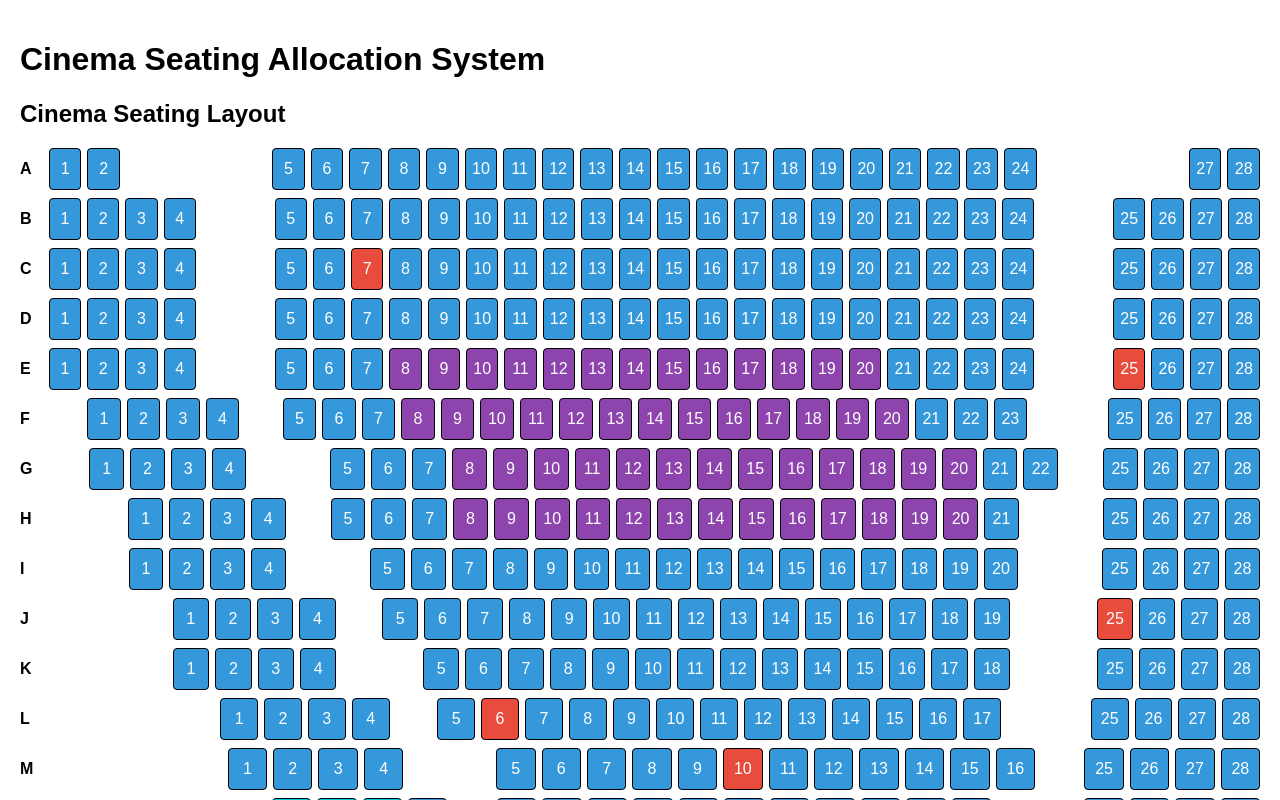
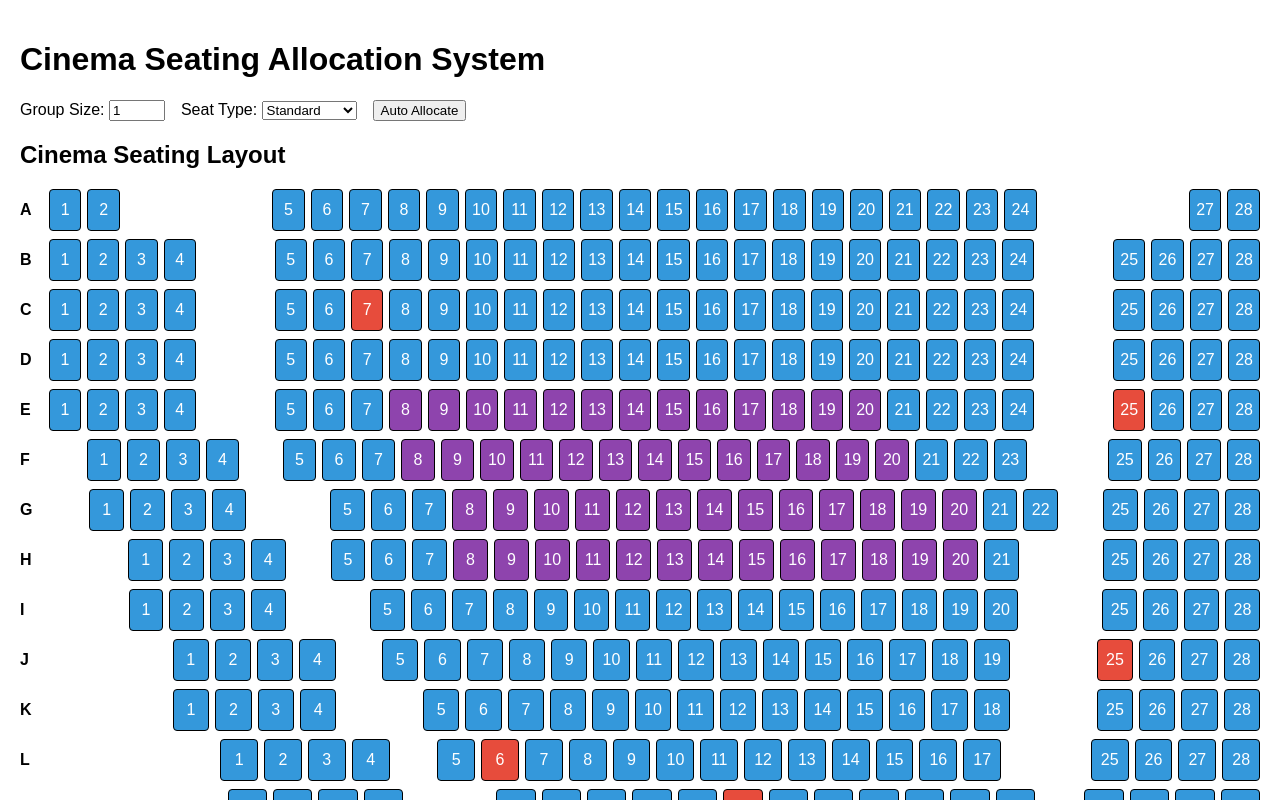
Before and after one commit to ujjwal-27/cinema-seating-system, a React (Vite) app: page / in a window 1280 px wide. Shown: the top 800 px of the page. Built offline with nearby package versions, Linux system fonts and the light colour scheme.

Commit message:
implement control panel in view

```diff
--- a/src/App.tsx
+++ b/src/App.tsx
@@ -4,10 +4,20 @@ import SeatGrid from "./components/SeatGrid";
 
 import { cinemaSeats } from "./data/cinemaLayout";
 
-import { SeatStatus } from "./models/Seat";
+import { SeatStatus, SeatType } from "./models/Seat";
+import ControlPanel from "./components/ControlPanel";
+import { SeatAllocator } from "./services/SeatAllocator";
 
 function App() {
   const [seats, setSeats] = useState(cinemaSeats);
+
+  const [groupSize, setGroupSize] =
+    useState(1);
+
+  const [seatType, setSeatType] =
+    useState<SeatType>(
+      SeatType.STANDARD
+    );
 
   const handleSeatClick = (seatId: string) => {
     setSeats((currentSeats) =>
@@ -31,9 +41,61 @@ function App() {
     );
   };
 
+  const handleAutoAllocate = () => {
+    const resetSeats = seats.map((seat) => {
+      if (seat.status === SeatStatus.SELECTED) {
+        return {
+          ...seat,
+          status: SeatStatus.AVAILABLE,
+        };
+      }
+
+      return seat;
+    });
+
+    const validBlocks =
+      SeatAllocator.findValidSeatBlocks(
+        resetSeats,
+        groupSize,
+        seatType
+      );
+
+    const bestBlock =
+      SeatAllocator.rankSeatBlocks(
+        validBlocks
+      );
+
+    const selectedIds = new Set(
+      bestBlock.map((seat) => seat.id)
+    );
+
+    setSeats(
+      resetSeats.map((seat) => {
+        if (
+          selectedIds.has(seat.id)
+        ) {
+          return {
+            ...seat,
+            status: SeatStatus.SELECTED,
+          };
+        }
+
+        return seat;
+      })
+    );
+  };
+
   return (
     <div style={{ padding: "20px" }}>
       <h1>Cinema Seating Allocation System</h1>
+
+      <ControlPanel
+        groupSize={groupSize}
+        seatType={seatType}
+        onGroupSizeChange={setGroupSize}
+        onSeatTypeChange={setSeatType}
+        onAutoAllocate={handleAutoAllocate}
+      />
 
       <SeatGrid
         seats={seats}
```
